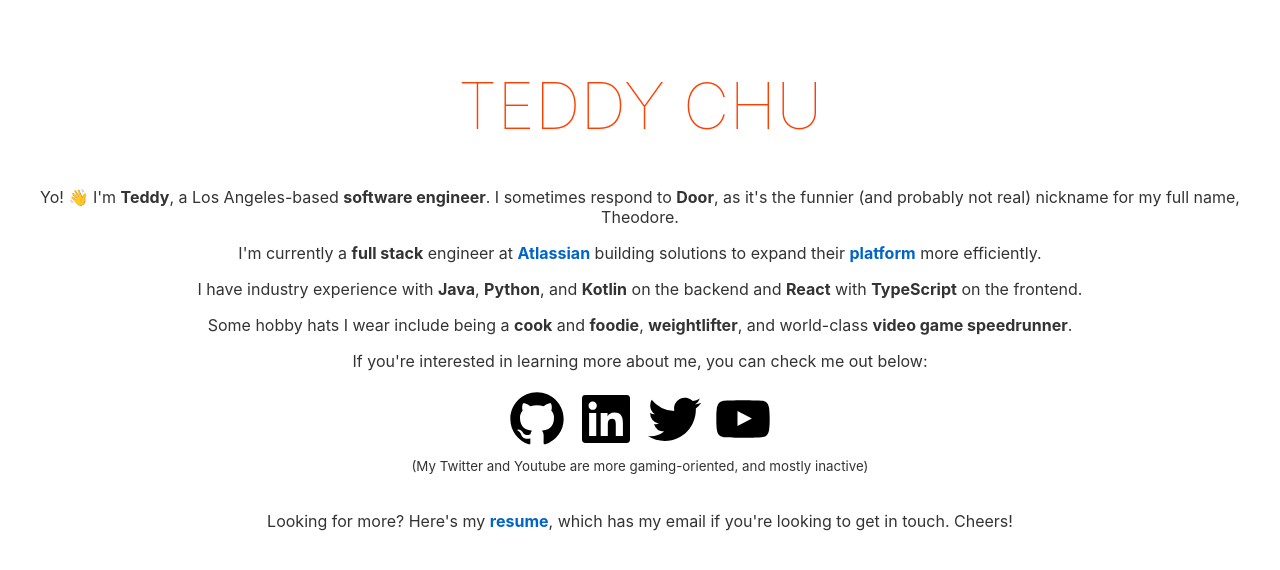
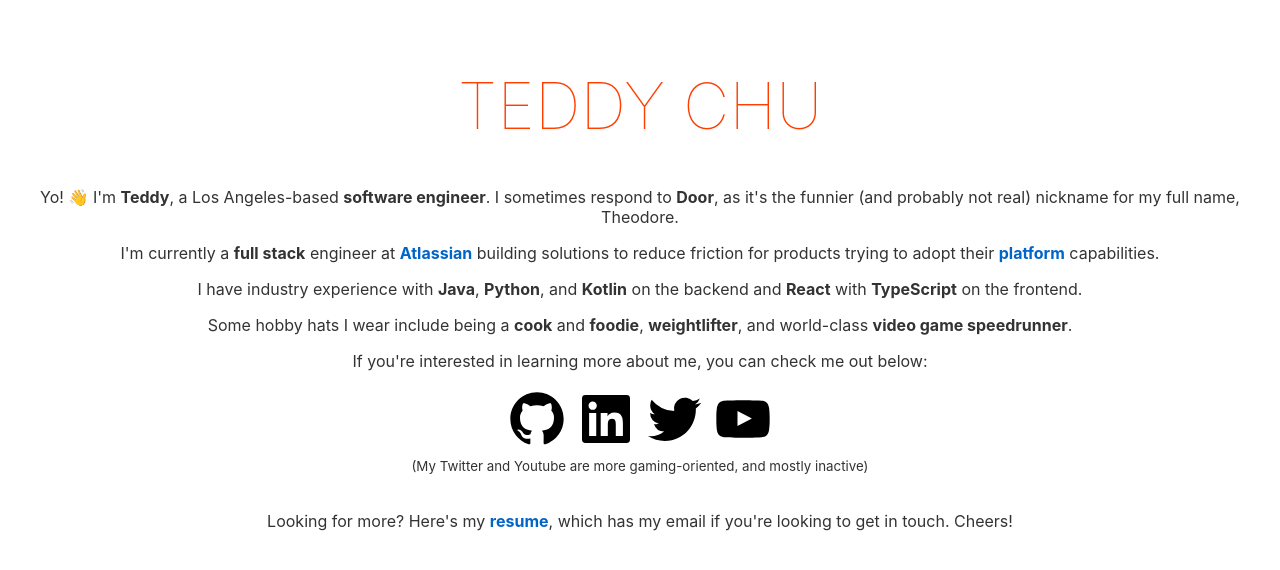
Before and after one commit to tedzchu/v2, a Svelte app: page / in a window 1280 px wide. Shown: the top 570 px of the page. Built offline with nearby package versions, Linux system fonts and the light colour scheme.

Commit message:
Update PA phrasing

```diff
--- a/src/App.svelte
+++ b/src/App.svelte
@@ -6,14 +6,15 @@
   <h1>Teddy Chu</h1>
   <p>
     Yo! 👋 I'm <strong>Teddy</strong>, a Los Angeles-based
-    <strong>software engineer</strong>. I sometimes respond to <strong>Door</strong>, as it's the funnier (and probably not real) nickname for my full name, Theodore.
+    <strong>software engineer</strong>. I sometimes respond to
+    <strong>Door</strong>, as it's the funnier (and probably not real) nickname
+    for my full name, Theodore.
   </p>
   <p>
     I'm currently a <strong>full stack</strong> engineer at
     <strong><a href="https://www.atlassian.com/">Atlassian</a></strong>
-    building solutions to expand their
-    <strong><a href="https://www.atlassian.com/platform">platform</a></strong> more
-    efficiently.
+    building solutions to reduce friction for products trying to adopt their
+    <strong><a href="https://www.atlassian.com/platform">platform</a></strong> capabilities.
   </p>
   <p>
     I have industry experience with <strong>Java</strong>,
@@ -43,8 +44,9 @@
   <br />
   <br />
   <p>
-    Looking for more? Here's my <strong><a href="/docs/TeddyChu_Resume_10_2021.pdf">resume</a></strong>, which
-    has my email if you're looking to get in touch. Cheers!
+    Looking for more? Here's my <strong
+      ><a href="/docs/TeddyChu_Resume_10_2021.pdf">resume</a></strong
+    >, which has my email if you're looking to get in touch. Cheers!
   </p>
 </main>
 
```
